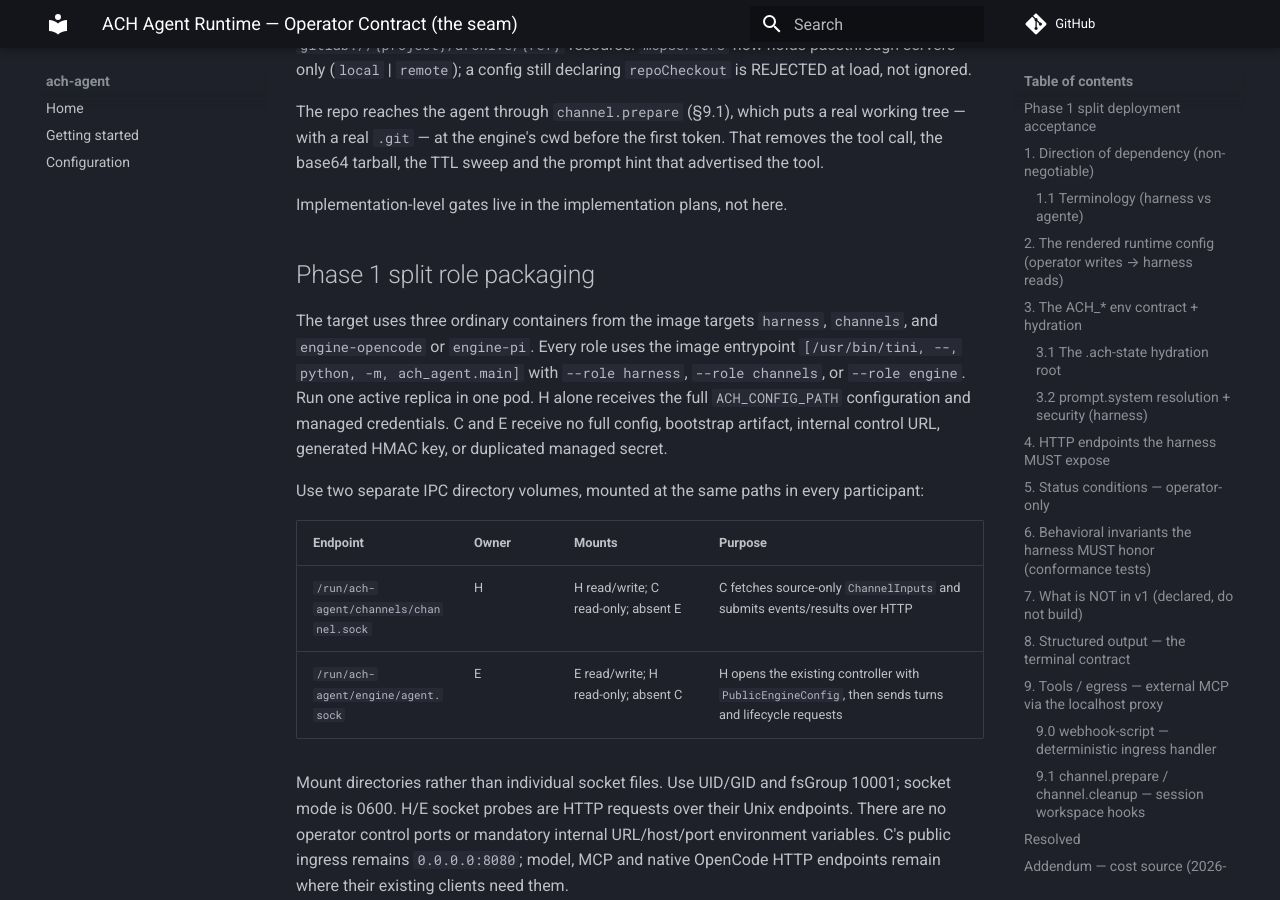
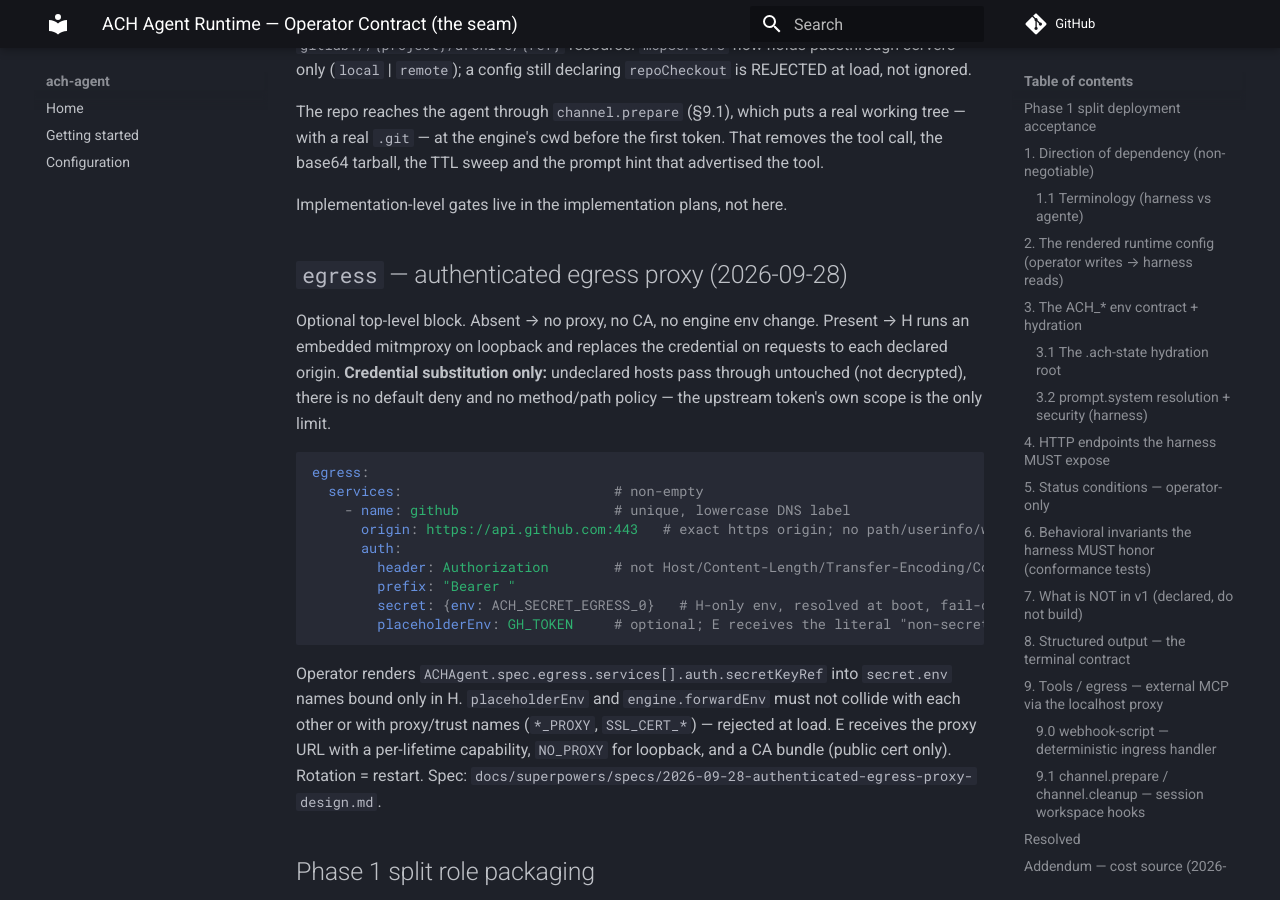
Before and after one commit to ackstorm/ach-agent, an MkDocs documentation site: the page built from docs/schemas/operator-contract.md, in a window 1280 px wide and 900 px high, scrolled down 24223 px. Built offline with MkDocs 1.6.1 and Material for MkDocs 9.7.7, drawn with Linux system fonts in a browser that asks for light colours; comment, search, counter and statistics services are not loaded.

Commit message:
docs(egress): document egress block, fix log wording and loop notes
- operator-contract: add the egress block (credential substitution only).
- addon: log "credential injected" / "aborting request" instead of
  authorization/deny wording left over from the dropped access policy.
- proxy: note that Master.run() also installs asyncio's eager task
  factory on the harness loop for the proxy's whole lifetime.

Co-Authored-By: Claude Opus 5.5 (1M context) <noreply@anthropic.com>

````diff
--- a/docs/schemas/operator-contract.md
+++ b/docs/schemas/operator-contract.md
@@ -1027,6 +1027,31 @@ the base64 tarball, the TTL sweep and the prompt hint that advertised the tool.
 
 Implementation-level gates live in the implementation plans, not here.
 
+## `egress` — authenticated egress proxy (2026-09-28)
+
+Optional top-level block. Absent → no proxy, no CA, no engine env change. Present → H runs an
+embedded mitmproxy on loopback and replaces the credential on requests to each declared origin.
+**Credential substitution only:** undeclared hosts pass through untouched (not decrypted), there
+is no default deny and no method/path policy — the upstream token's own scope is the only limit.
+
+```yaml
+egress:
+  services:                          # non-empty
+    - name: github                   # unique, lowercase DNS label
+      origin: https://api.github.com:443   # exact https origin; no path/userinfo/wildcard/IP
+      auth:
+        header: Authorization        # not Host/Content-Length/Transfer-Encoding/Connection/Cookie/Proxy-Authorization
+        prefix: "Bearer "
+        secret: {env: ACH_SECRET_EGRESS_0}   # H-only env, resolved at boot, fail-closed
+        placeholderEnv: GH_TOKEN     # optional; E receives the literal "non-secret"
+```
+
+Operator renders `ACHAgent.spec.egress.services[].auth.secretKeyRef` into `secret.env` names
+bound only in H. `placeholderEnv` and `engine.forwardEnv` must not collide with each other or
+with proxy/trust names (`*_PROXY`, `SSL_CERT_*`) — rejected at load. E receives the proxy URL
+with a per-lifetime capability, `NO_PROXY` for loopback, and a CA bundle (public cert only).
+Rotation = restart. Spec: `docs/superpowers/specs/2026-09-28-authenticated-egress-proxy-design.md`.
+
 ## Phase 1 split role packaging
 
 The target uses three ordinary containers from the image targets `harness`, `channels`,
````
Also changed, not shown: 2 other files.
